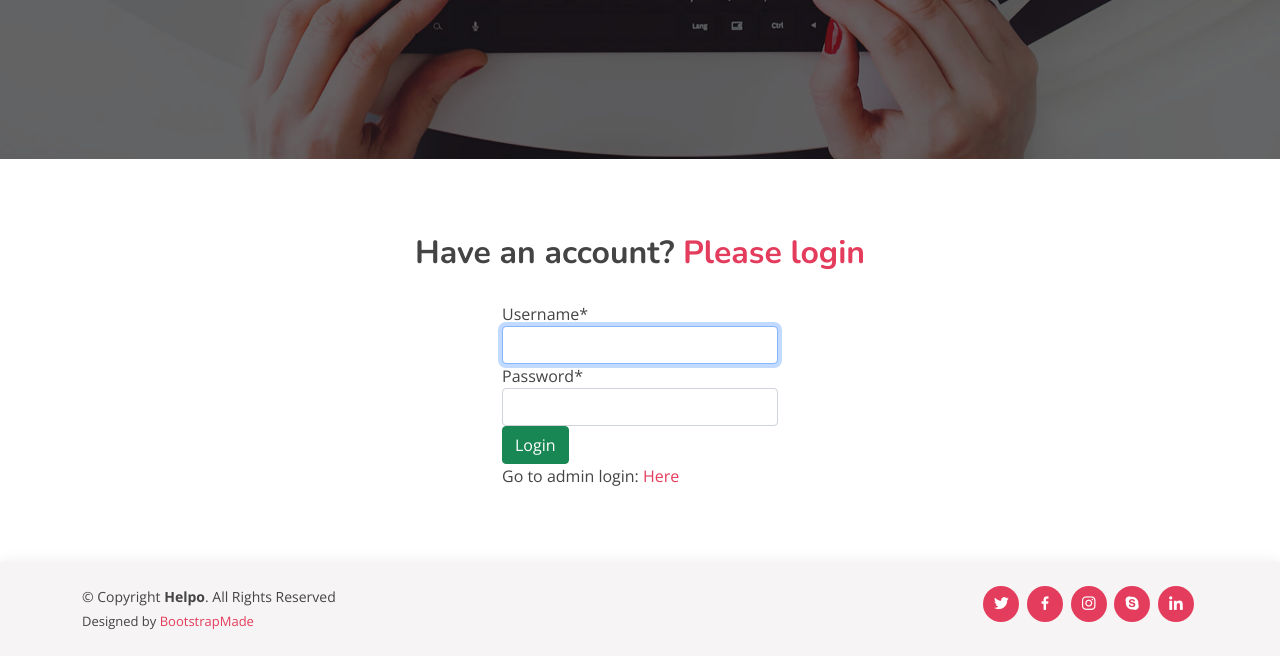
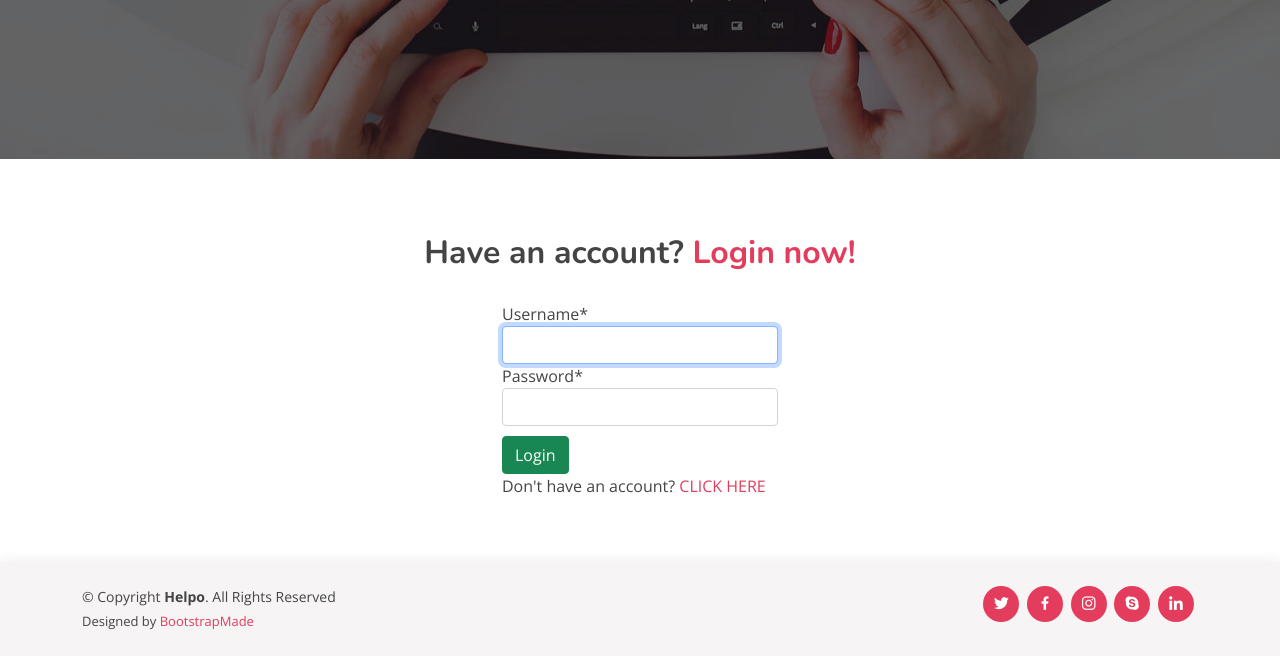
Before and after one commit to Project-Management-SCE/PM2022_TEAM_10, a Django app: page /login/ in a window 1280 px wide. Shown: the part 641-1297 px from the top of the page. Run offline with Django 4.2, Linux system fonts and the light colour scheme; some libraries are stand-ins or nearby versions.

```diff
--- a/ProjectManagement/accounts/templates/registration/login.html
+++ b/ProjectManagement/accounts/templates/registration/login.html
@@ -16,7 +16,7 @@
           </div>
           {% else %}
           <div class="section-title">
-            <h3>Have an account? <span>Please login</span></h3>
+            <h3>Have an account? <span>Login now!</span></h3>
           </div>
 
           <div class="row content" style="display: flex;align-items: center;justify-content: center;" >
@@ -24,8 +24,8 @@
             <form method = "post" class="from-group" style="  width: 300px; height: 200px;">
               {%csrf_token%}
               {{form|crispy}}
-              <button type="submit" class="btn btn-success">Login</button>
-              <p> Go to admin login: <a href="/admin">Here</a></p>
+              <button style="margin-top: 10px;" type="submit" class="btn btn-success">Login</button>
+              <p> Don't have an account? <a href="/accounts/pickType">CLICK HERE</a></p>
             </form>
           </div>
           {% endif%}
--- a/ProjectManagement/accounts/views.py
+++ b/ProjectManagement/accounts/views.py
@@ -12,6 +12,10 @@ def logout(request):
     auth.logout(request)
     return redirect("index")
 
+def login(request):
+    login(request)
+    return("index")
+
 def pickType(response):
     return render(response,"registration/PickType.html",{})
 
--- a/ProjectManagement/home/templates/base.html
+++ b/ProjectManagement/home/templates/base.html
@@ -74,14 +74,18 @@
             </ul>
           </li>
 
-          <!-- {% if not user.is_authenticated%} -->
+          {% if not user.is_authenticated%}
           <li><a class="nav-link scrollto" href="/accounts/pickType">Sign Up</a></li>
-          <!-- {%endif%} -->
+          {%endif%}
 
-          {% if user.is_authenticated%}
+          {% if user.is_authenticated %}
           {% comment %} <li><a class="nav-link scrollto">Hello, {{user.username}}</a></li> {% endcomment %}
+
           <li style="color: aliceblue;">Hello {{user.username}}!</li>
-          <li><a class="nav-link scrollto" href="/accounts/logout">Logout</a></li>
+          {% if user.is_superuser %}
+            <li><a class="nav-link scrollto " href="/admin">Admin panel</a></li>
+          {%endif%}
+            <li><a class="nav-link scrollto" href="/accounts/logout">Logout</a></li>
           {%else%}
           <li><a class="nav-link scrollto " href="/login">Login</a></li>
           {%endif%}
--- a/ProjectManagement/static/css/style.css
+++ b/ProjectManagement/static/css/style.css
@@ -92,6 +92,7 @@ h1, h2, h3, h4, h5, h6 {
 /**
 * Desktop Navigation
 */
+
 .navbar {
   padding: 0;
 }
```
Also changed, not shown: ProjectManagement/db.sqlite3.
